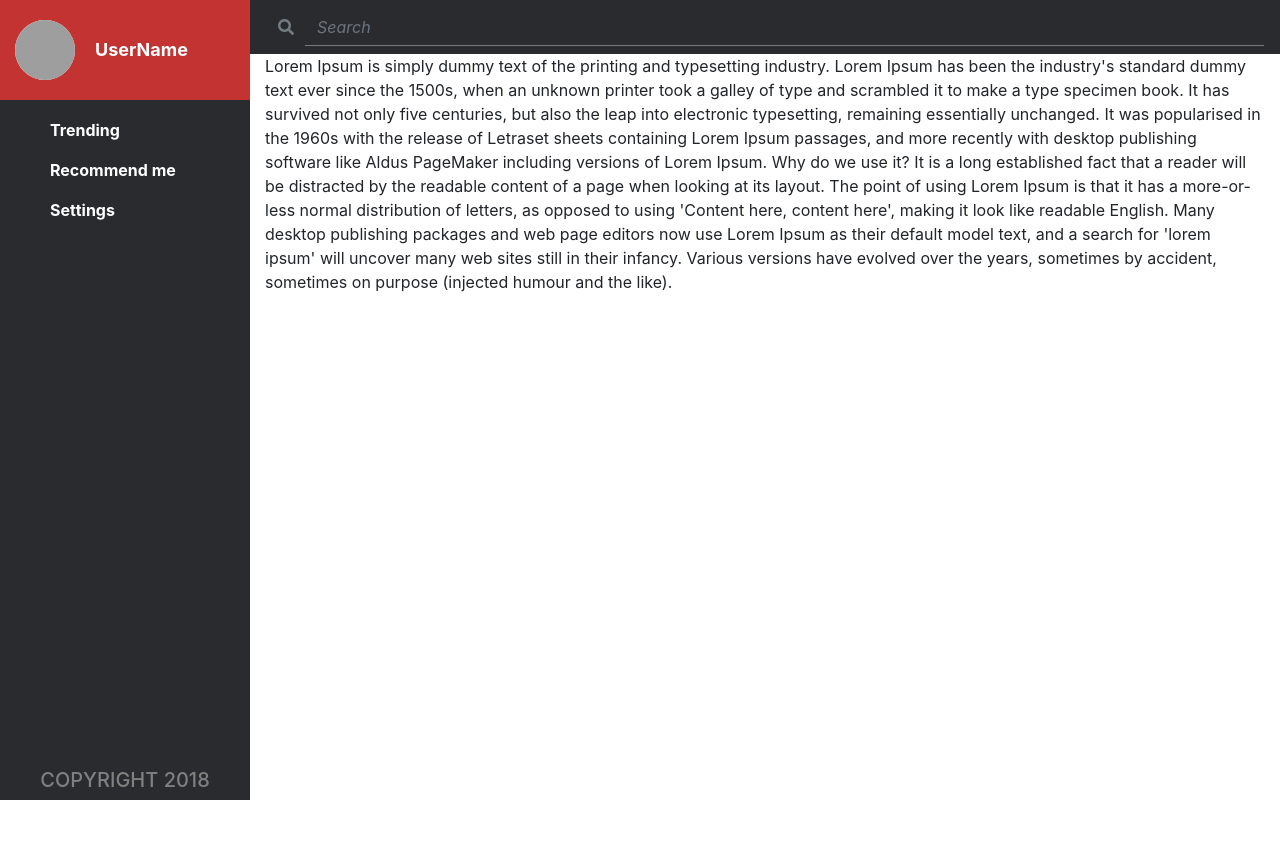
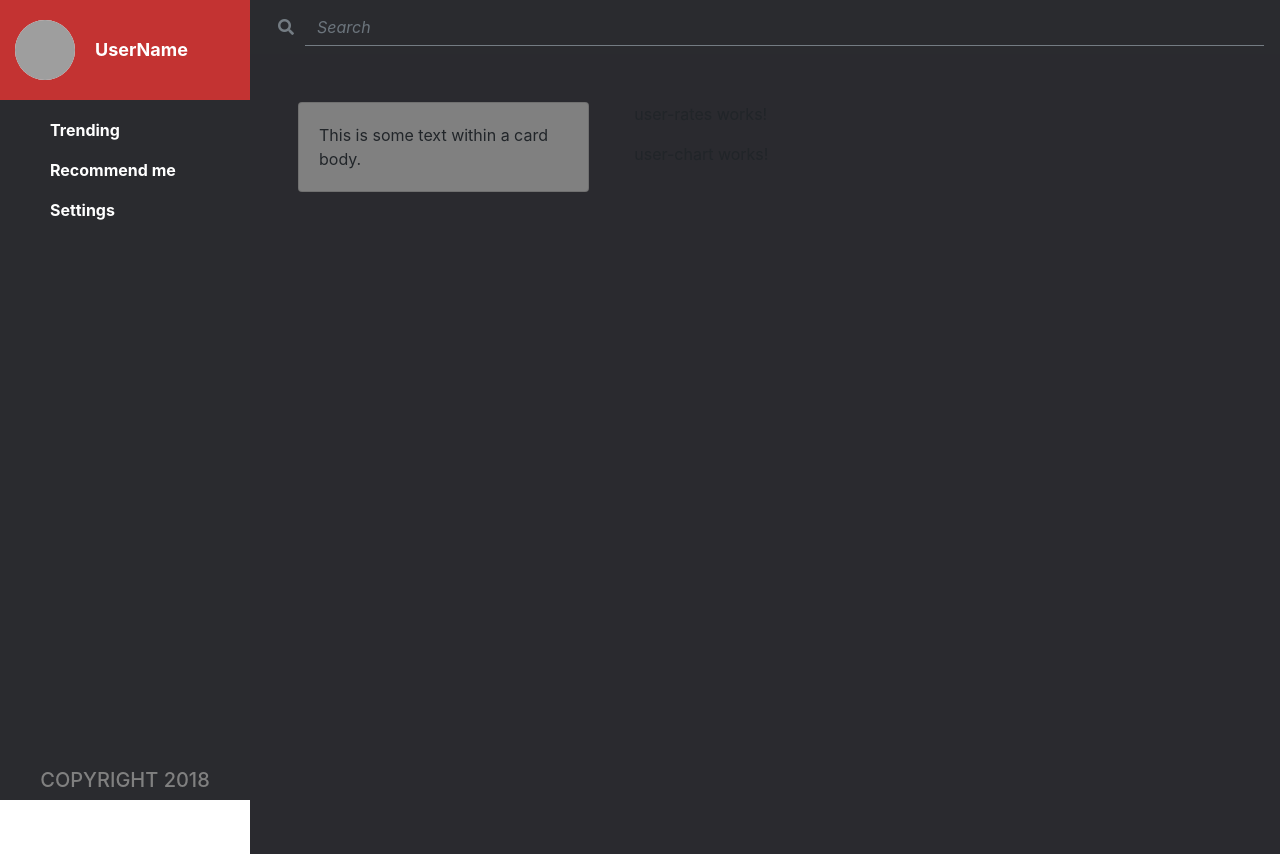
Before and after one commit to EfrainPerez23/MovieSite-FE, an Angular app: page /user in a window 1280 px wide. Before the commit the page ends 800 px from the top, so only its background shows below. Built offline with nearby package versions, Linux system fonts and the light colour scheme; grey boxes are pictures that could not be loaded.

Commit message:
setting user profile

```diff
--- a/src/app/app.component.html
+++ b/src/app/app.component.html
@@ -2,13 +2,8 @@
   <app-side-bar></app-side-bar>
   <div id="page-content-wrapper">
     <app-nav-bar></app-nav-bar>
-    <div class="container-fluid">
-      <p>
-          Lorem Ipsum is simply dummy text of the printing and typesetting industry. Lorem Ipsum has been the industry's standard dummy text ever since the 1500s, when an unknown printer took a galley of type and scrambled it to make a type specimen book. It has survived not only five centuries, but also the leap into electronic typesetting, remaining essentially unchanged. It was popularised in the 1960s with the release of Letraset sheets containing Lorem Ipsum passages, and more recently with desktop publishing software like Aldus PageMaker including versions of Lorem Ipsum.
-
-          Why do we use it?
-          It is a long established fact that a reader will be distracted by the readable content of a page when looking at its layout. The point of using Lorem Ipsum is that it has a more-or-less normal distribution of letters, as opposed to using 'Content here, content here', making it look like readable English. Many desktop publishing packages and web page editors now use Lorem Ipsum as their default model text, and a search for 'lorem ipsum' will uncover many web sites still in their infancy. Various versions have evolved over the years, sometimes by accident, sometimes on purpose (injected humour and the like).
-      </p>
+    <div class="container-fluid main-content p-5">
+      <app-user-profile></app-user-profile>
     </div>
   </div>
 </div>
--- a/src/app/app.component.scss
+++ b/src/app/app.component.scss
@@ -6,19 +6,19 @@
   transition: all 0.5s ease;
   &.toggled {
     padding-left: 250px;
-    @media(min-width:768px) {
+    @media (min-width: 768px) {
       padding-left: 250px;
     }
     #sidebar-wrapper {
       width: 250px;
-      @media(min-width: 768px) {
+      @media (min-width: 768px) {
         width: 250px;
       }
     }
     #page-content-wrapper {
       position: absolute;
       margin-right: -250px;
-      @media(min-width: 768px) {
+      @media (min-width: 768px) {
         position: relative;
         margin-right: 0;
       }
@@ -27,13 +27,18 @@
   #page-content-wrapper {
     width: 100%;
     position: absolute;
-    @media(min-width: 768px) {
+    @media (min-width: 768px) {
       padding-left: 250px;
       position: relative;
     }
   }
+  .main-content {
+    background-color: #2a2a2f;
+    height: 100vh;
+    //color: white;
+  }
 
-  @media(min-width:768px) {
+  @media (min-width: 768px) {
     padding-left: 0;
   }
 }
--- a/src/app/components/components.module.ts
+++ b/src/app/components/components.module.ts
@@ -9,6 +9,7 @@ import { UserChartComponent } from './user-profile/user-chart/user-chart.compone
   imports: [
     CommonModule
   ],
-  declarations: [UserProfileComponent, UserDetailsComponent, UserRatesComponent, UserChartComponent]
+  declarations: [UserProfileComponent, UserDetailsComponent, UserRatesComponent, UserChartComponent],
+  exports: [UserProfileComponent]
 })
 export class ComponentsModule { }
--- a/src/app/components/user-profile/user-details/user-details.component.html
+++ b/src/app/components/user-profile/user-details/user-details.component.html
@@ -1,3 +1,5 @@
-<p>
-  user-details works!
-</p>
+<div class="card" style="background-color: gray">
+  <div class="card-body">
+    This is some text within a card body.
+  </div>
+</div>
--- a/src/app/components/user-profile/user-profile.component.html
+++ b/src/app/components/user-profile/user-profile.component.html
@@ -1,3 +1,13 @@
-<p>
-  user-profile works!
-</p>
+<div class="row">
+  <div class="col-4 col-xs-12">
+    <app-user-details></app-user-details>
+  </div>
+  <div class="col-8 col-xs-12">
+    <div class="col-12">
+      <app-user-rates></app-user-rates>
+    </div>
+    <div class="col-12">
+      <app-user-chart></app-user-chart>
+    </div>
+  </div>
+</div>
```
Also changed, not shown: src/app/app.module.ts (+4 -8 lines).
